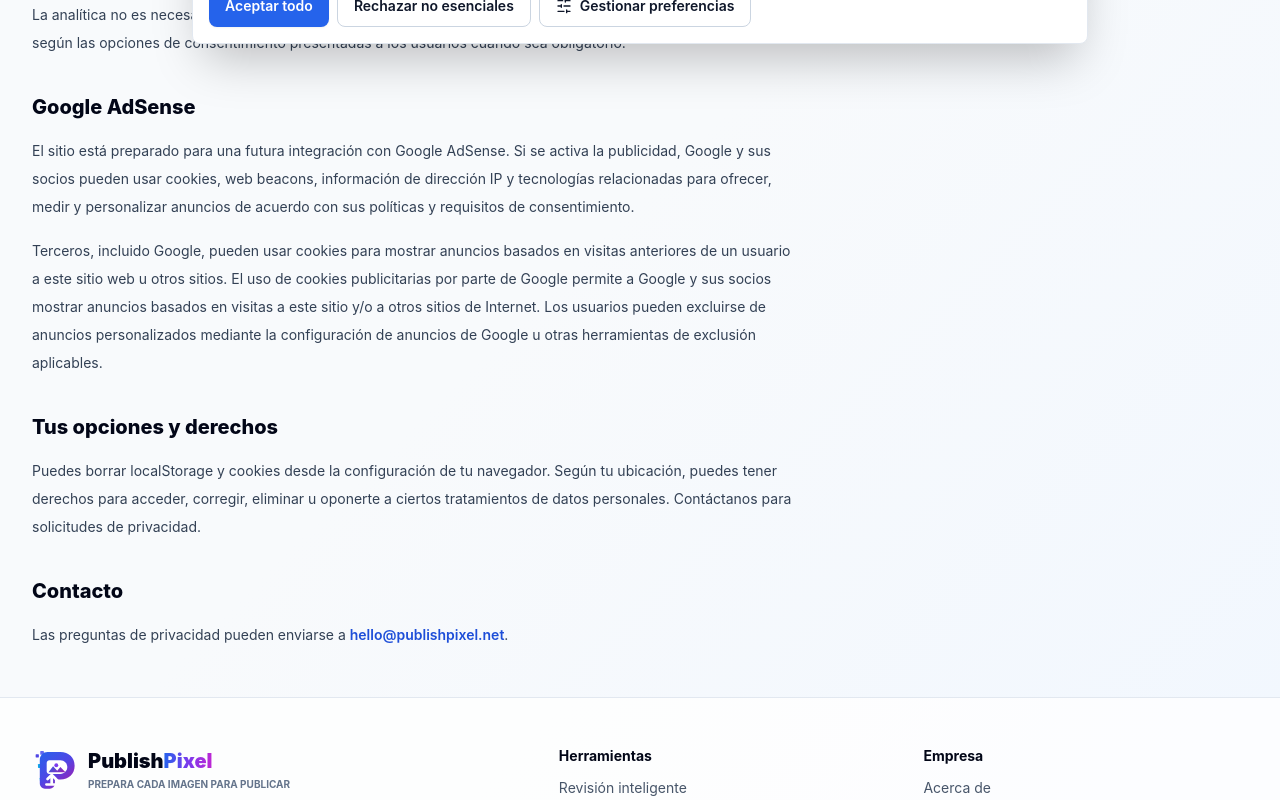
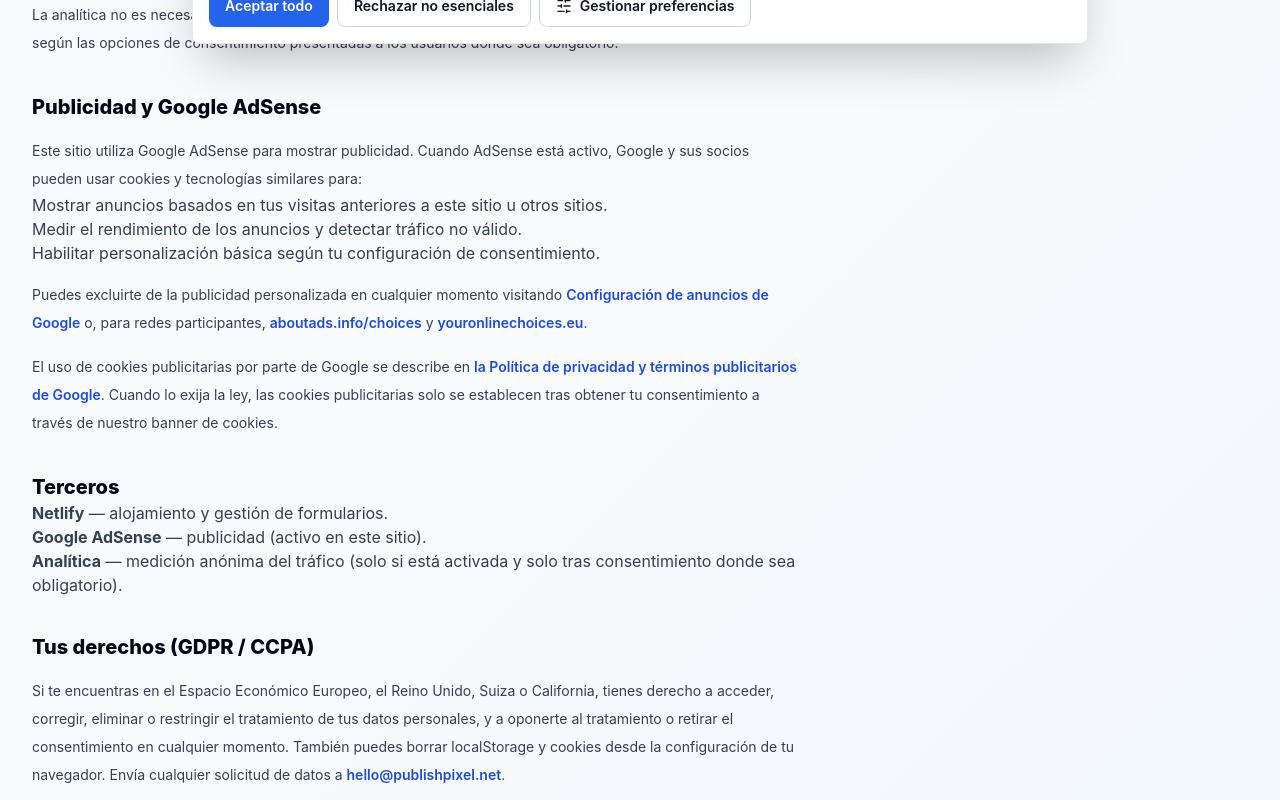
Before and after one commit to alfagnesis301/imageready-tools, a Next.js app: page /es/privacy-policy in a window 1280 px wide. Shown: the part 740-1540 px from the top of the page. Built offline with nearby package versions, Linux system fonts and the light colour scheme; no server answers.

Commit message:
Update Spanish pages: about, contact, privacy policy, cookie policy

```diff
--- a/app/es/about/page.tsx
+++ b/app/es/about/page.tsx
@@ -3,7 +3,7 @@
 export const metadata = createPageMetadata({
   title: "Acerca de",
   description:
-    "Conoce PublishPixel, una utilidad privada en navegador para preparar imágenes antes de publicarlas.",
+    "Acerca de PublishPixel: quién está detrás, proceso editorial y cómo ayudamos a preparar imágenes para publicar.",
   path: "/es/about",
   locale: "es"
 });
@@ -17,57 +17,107 @@
         <p>
           PublishPixel es una herramienta gratuita basada en navegador para personas que publican
           imágenes en sitios web, blogs, redes sociales, YouTube, páginas de e-commerce, emails y
-          contenido enfocado en SEO.
+          contenido enfocado en SEO. Nuestro objetivo es que la preparación de imágenes sea
+          práctica, rápida y privada, sin obligar a los creadores a subir sus archivos a servidores
+          desconocidos.
+        </p>
+
+        <h2>Nuestra misión</h2>
+        <p>
+          La mayoría de herramientas de imagen en línea se centran en una sola acción: comprimir,
+          redimensionar o convertir. PublishPixel se creó para cubrir el hueco entre esas
+          herramientas de acción única y el flujo de publicación real. Antes de que una imagen
+          aparezca en un blog, una ficha de e-commerce, una tarjeta Open Graph o una miniatura de
+          YouTube, hay que tomar muchas decisiones sobre dimensiones, peso, formato, texto
+          alternativo y metadatos. Nuestro Smart Image Publish Check reúne todas esas decisiones en
+          un solo lugar.
+        </p>
+
+        <h2>Quién está detrás de PublishPixel</h2>
+        <p>
+          PublishPixel está creado y mantenido por Ricardo Diaz, un desarrollador web independiente
+          con experiencia en SEO técnico y publicación de contenidos. Esa experiencia práctica da
+          forma a cada recomendación que ofrece la herramienta.
         </p>
         <p>
-          La filosofía del producto es simple: preparar imágenes debe ser práctico, rápido y
-          privado. Smart Image Publish Check ofrece una puntuación estimada de preparación, explica
-          qué aspectos están bien y señala posibles problemas como archivos demasiado pesados,
-          dimensiones pequeñas, proporciones inadecuadas o formatos que pueden no encajar con el
-          destino elegido.
+          Puedes contactar con Ricardo en{" "}
+          <a href="mailto:hello@publishpixel.net">hello@publishpixel.net</a> para preguntas
+          editoriales, solicitudes de colaboración o comentarios sobre la herramienta.
         </p>
-        <h2>Flujo centrado en la privacidad</h2>
+
+        <h2>Proceso editorial y metodología</h2>
+        <p>Nuestras guías y recomendaciones se basan en:</p>
+        <ul>
+          <li>
+            Documentación pública de las principales plataformas (Google Search Central, Meta
+            Business Help Center, YouTube Help, LinkedIn, Pinterest e Instagram).
+          </li>
+          <li>
+            Estándares web y directrices de accesibilidad del W3C, WHATWG y WAI.
+          </li>
+          <li>Pruebas prácticas con las herramientas y formatos descritos en cada artículo.</li>
+          <li>
+            Heurísticas de publicación validadas en flujos reales de CMS, e-commerce y redes
+            sociales.
+          </li>
+        </ul>
         <p>
-          El análisis principal de la imagen ocurre en tu navegador. PublishPixel no sube tu imagen a
-          un servidor para analizarla, no guarda imágenes de usuarios y solo usa localStorage para
-          preferencias como tema, consentimiento y último ajuste predefinido seleccionado.
+          Cada guía se revisa antes de publicarse y se actualiza cuando cambian los requisitos de
+          las plataformas. No hacemos promesas sobre posicionamiento SEO, aprobación publicitaria ni
+          resultados específicos de plataforma que la herramienta no puede influir. Consulta nuestra{" "}
+          <a href="/es/editorial-policy">Política editorial</a> para más detalles.
         </p>
-        <h2>Guías originales de publicación</h2>
+
+        <h2>Privacidad desde el diseño</h2>
         <p>
-          Además de la herramienta, PublishPixel publica guías prácticas sobre tamaño de imagen,
-          texto alternativo, metadatos, compresión, formatos y privacidad fotográfica. El contenido
-          está pensado para creadores reales y propietarios de sitios que necesitan revisiones
-          comprensibles antes de publicar.
+          El análisis principal de la imagen ocurre completamente en tu navegador usando la File
+          API, la Canvas API y la decodificación nativa de imágenes. PublishPixel no sube tus
+          imágenes a un servidor, no almacena imágenes de usuarios y no rastrea quién eres. Los
+          únicos datos guardados en tu navegador son tu tema, idioma, último ajuste predefinido y
+          estado de consentimiento, todo almacenado localmente via localStorage y eliminado al
+          limpiar los datos del navegador. Consulta nuestra{" "}
+          <a href="/es/privacy-policy">Política de privacidad</a> para más detalles.
         </p>
+
         <h2>Para quién es</h2>
         <p>
-          La herramienta está diseñada para bloggers, profesionales SEO, creadores, diseñadores,
-          estudiantes, equipos de producto, vendedores de e-commerce y pequeñas empresas que
-          necesitan una revisión rápida antes de publicar una imagen.
+          La herramienta está diseñada para bloggers, profesionales SEO, creadores de contenido,
+          diseñadores, estudiantes, equipos de producto, vendedores de e-commerce y pequeñas
+          empresas que necesitan una revisión rápida antes de publicar una imagen.
         </p>
+
         <h2>Cómo mantenemos recomendaciones responsables</h2>
         <p>
-          PublishPixel evita fingir que una revisión automática en navegador puede juzgar por
-          completo la calidad visual, derechos de autor, potencial de posicionamiento SEO o
-          aprobación final de una plataforma. La herramienta se centra en señales que pueden revisarse
-          desde el archivo y el contexto elegido: dimensiones, proporción, peso, formato, estructura
-          del nombre de archivo, planificación del texto alternativo y opciones de exportación.
+          PublishPixel no pretende que una revisión automática en navegador pueda juzgar por
+          completo la calidad visual, los derechos de autor, el potencial de posicionamiento SEO o
+          la aprobación final de una plataforma. La herramienta se centra en señales verificables
+          desde el propio archivo y el contexto de publicación elegido: dimensiones, proporción,
+          peso, formato, estructura del nombre de archivo, planificación del texto alternativo y
+          opciones de exportación.
         </p>
         <p>
-          Nuestras guías están escritas para decisiones prácticas de publicación, no para promesas
-          exageradas. Cuando importe una plataforma, campaña de cliente, requisito de accesibilidad o
-          contexto legal, conviene verificar también los requisitos oficiales antes de publicar.
+          Cuando importe el lanzamiento en una plataforma, una campaña de cliente, un requisito de
+          accesibilidad o un contexto legal, conviene verificar siempre los requisitos oficiales
+          actuales antes de publicar.
         </p>
+
         <h2>Qué no hace PublishPixel</h2>
-        <ul className="mt-4 grid gap-3 text-sm leading-7 text-slate-700 dark:text-slate-300">
-          <li>No garantiza posicionamiento SEO.</li>
-          <li>No verifica propiedad de derechos de autor ni permisos de uso de imagen.</li>
+        <ul>
+          <li>No garantiza posicionamiento SEO ni resultados de tráfico orgánico.</li>
+          <li>No verifica propiedad de derechos de autor ni licencias de imagen.</li>
           <li>No promete aprobación en plataformas sociales, buscadores o sistemas publicitarios.</li>
-          <li>
-            No reemplaza la revisión humana de contenido visual, legibilidad, calidad de marca o
-            riesgo legal.
-          </li>
+          <li>No reemplaza la revisión humana de contenido visual, calidad de marca o riesgo legal.</li>
+          <li>No almacena, comparte ni vende tus imágenes ni tus datos.</li>
         </ul>
+
+        <h2>Cómo se financia PublishPixel</h2>
+        <p>
+          PublishPixel es gratuito. Para mantenerlo gratis y seguir desarrollando nuevas
+          funcionalidades, el sitio puede mostrar publicidad a través de Google AdSense y puede
+          publicar enlaces de afiliado claramente etiquetados dentro de las guías. No aceptamos
+          pagos para alterar recomendaciones editoriales, y las reseñas y listas de verificación se
+          escriben de forma independiente a cualquier anunciante.
+        </p>
       </article>
     </section>
   );
--- a/app/es/contact/page.tsx
+++ b/app/es/contact/page.tsx
@@ -5,35 +5,92 @@
 export const metadata = createPageMetadata({
   title: "Contacto",
   description:
-    "Contacta con PublishPixel para informar errores, sugerir mejoras o hacer preguntas de privacidad.",
+    "Contacta con PublishPixel — comparte comentarios, informa un error o pregunta sobre privacidad.",
   path: "/es/contact",
   locale: "es"
 });
 
 export default function SpanishContactPage() {
   return (
-    <section className="shell grid gap-8 py-12 lg:grid-cols-[0.8fr_1.2fr]">
-      <div>
-        <p className="label">Contacto</p>
-        <h1 className="mt-3 text-4xl font-extrabold tracking-normal text-slate-950 dark:text-white">
-          Contactar con PublishPixel
-        </h1>
-        <p className="mt-5 text-sm leading-7 text-slate-600 dark:text-slate-400">
-          Comparte comentarios, informa de un error o haz una pregunta sobre privacidad. Los
-          mensajes se gestionan mediante Netlify Forms y pueden reenviarse al buzón del sitio.
-        </p>
-        <p className="mt-4 text-sm leading-7 text-slate-600 dark:text-slate-400">
-          No envíes archivos confidenciales ni imágenes privadas a través del formulario. Para
-          consultas de privacidad, escribe a hello@publishpixel.net.
-        </p>
-        <p className="mt-4 text-sm font-semibold text-slate-700 dark:text-slate-300">
-          Email:{" "}
-          <a className="text-blue-700 hover:underline dark:text-blue-300" href={`mailto:${CONTACT_EMAIL}`}>
-            {CONTACT_EMAIL}
-          </a>
-        </p>
+    <section className="shell py-12">
+      <div className="grid gap-10 lg:grid-cols-[1fr_1.2fr]">
+        <article className="legal-doc">
+          <p className="label">Contacto</p>
+          <h1>Contactar con PublishPixel</h1>
+          <p>
+            Leemos todos los mensajes. Ya sea para informar un error, solicitar una función,
+            hacer una pregunta de privacidad o compartir comentarios editoriales sobre una de
+            nuestras guías, esta es la página correcta.
+          </p>
+
+          <h2>Email</h2>
+          <p>
+            La forma más rápida de contactarnos es por email en{" "}
+            <a href={`mailto:${CONTACT_EMAIL}`}>{CONTACT_EMAIL}</a>. Intentamos responder en
+            un plazo de 3 días hábiles. Para problemas urgentes de privacidad o seguridad,
+            añade <strong>[Privacidad]</strong> o <strong>[Seguridad]</strong> en el asunto.
+          </p>
+
+          <h2>Lo que puedes escribirnos</h2>
+          <ul>
+            <li>
+              <strong>Errores</strong> — si algo no funciona como se describe en la herramienta
+              o una guía.
+            </li>
+            <li>
+              <strong>Solicitudes de funciones</strong> — nuevos ajustes, nuevos formatos de
+              exportación, nuevas guías.
+            </li>
+            <li>
+              <strong>Comentarios editoriales</strong> — correcciones, aclaraciones o
+              actualizaciones para cualquier guía publicada.
+            </li>
+            <li>
+              <strong>Preguntas de privacidad y datos</strong> — cómo se gestionan los datos,
+              solicitudes bajo GDPR o CCPA.
+            </li>
+            <li>
+              <strong>Prensa, colaboraciones y publicidad</strong> — propuestas de colaboración
+              o consultas de medios.
+            </li>
+          </ul>
+
+          <h2>Lo que no podemos ayudarte</h2>
+          <ul>
+            <li>
+              Revisar o aprobar imágenes para plataformas específicas — solo la propia plataforma
+              puede hacerlo.
+            </li>
+            <li>
+              Recuperar imágenes o archivos perdidos. PublishPixel nunca almacena tus imágenes en
+              un servidor.
+            </li>
+            <li>
+              Consultoría SEO ni garantías de posicionamiento. Nuestras guías son educativas, no
+              asesoramiento personalizado.
+            </li>
+          </ul>
+
+          <h2>Operador</h2>
+          <address>
+            Ricardo Diaz
+            <br />
+            <a href={`mailto:${CONTACT_EMAIL}`}>{CONTACT_EMAIL}</a>
+            <br />
+            Reino Unido
+          </address>
+        </article>
+
+        <div>
+          <p className="label mb-4">Enviar un mensaje</p>
+          <p className="mb-5 text-sm leading-7 text-slate-600 dark:text-slate-400">
+            Los mensajes enviados a través del formulario se gestionan mediante Netlify Forms y
+            se reenvían a nuestra bandeja de entrada. Por favor, no envíes imágenes confidenciales
+            ni archivos privados a través de este formulario.
+          </p>
+          <ContactForm />
+        </div>
       </div>
-      <ContactForm />
     </section>
   );
 }
--- a/app/es/cookie-policy/page.tsx
+++ b/app/es/cookie-policy/page.tsx
@@ -3,7 +3,8 @@
 
 export const metadata = createPageMetadata({
   title: "Política de cookies",
-  description: "Política de cookies y localStorage de PublishPixel.",
+  description:
+    "Política de cookies de PublishPixel, incluyendo cookies publicitarias de Google AdSense.",
   path: "/es/cookie-policy",
   locale: "es"
 });
@@ -14,45 +15,85 @@
       <article className="legal-doc">
         <p className="label">Legal</p>
         <h1>Política de cookies</h1>
-        <p>Última actualización: 30 de abril de 2026</p>
+        <p>Última actualización: 3 de mayo de 2026</p>
+
         <h2>Almacenamiento esencial</h2>
         <p>
-          PublishPixel puede usar localStorage para preferencias esenciales como tema, estado de
-          consentimiento y último ajuste predefinido seleccionado. Esto hace que la herramienta sea más cómoda
-          sin guardar imágenes.
+          PublishPixel usa localStorage para preferencias esenciales como tema, estado de
+          consentimiento y último ajuste predefinido seleccionado. Esto hace la herramienta más
+          cómoda sin guardar imágenes.
         </p>
+
         <h2>Cookies publicitarias</h2>
         <p>
-          Las cookies publicitarias no son necesarias para que la herramienta funcione. Si Google
-          AdSense se activa en el futuro, se pueden usar cookies publicitarias o tecnologías
-          similares de acuerdo con las políticas de Google y los requisitos de consentimiento
-          aplicables.
+          Este sitio usa Google AdSense para mostrar publicidad. Si aceptas las cookies
+          publicitarias en nuestro banner de consentimiento, pueden establecerse las siguientes
+          cookies e identificadores:
         </p>
+        <table>
+          <thead>
+            <tr>
+              <th>Nombre</th>
+              <th>Proveedor</th>
+              <th>Finalidad</th>
+              <th>Duración</th>
+            </tr>
+          </thead>
+          <tbody>
+            <tr>
+              <td>__gads</td>
+              <td>Google</td>
+              <td>Usada por AdSense para mostrar y medir anuncios.</td>
+              <td>Hasta 13 meses</td>
+            </tr>
+            <tr>
+              <td>__gpi</td>
+              <td>Google</td>
+              <td>Usada por AdSense para personalización y control de frecuencia de anuncios.</td>
+              <td>Hasta 13 meses</td>
+            </tr>
+            <tr>
+              <td>IDE / NID</td>
+              <td>Google (DoubleClick)</td>
+              <td>Medición de anuncios y personalización básica.</td>
+              <td>Hasta 13 meses</td>
+            </tr>
+          </tbody>
+        </table>
         <p>
-          Terceros, incluido Google, pueden usar cookies para mostrar anuncios basados en visitas
-          anteriores a este sitio web u otros sitios. Cuando sea necesario, PublishPixel debería usar
-          una plataforma de gestión de consentimiento certificada por Google antes de cargar
-          publicidad personalizada para usuarios del Reino Unido, EEE o Suiza.
+          Puedes gestionar o desactivar las cookies publicitarias desde la configuración de tu
+          navegador, nuestro banner de cookies o{" "}
+          <a
+            href="https://www.google.com/settings/ads"
+            target="_blank"
+            rel="noopener noreferrer"
+          >
+            Configuración de anuncios de Google
+          </a>
+          .
         </p>
+
         <h2>Consentimiento publicitario</h2>
         <p>
-          Si PublishPixel muestra anuncios de Google, los usuarios de regiones donde el
-          consentimiento es obligatorio pueden ver un mensaje antes de usar cookies publicitarias o
-          funciones de publicidad personalizada. Para usuarios del EEE, Reino Unido y Suiza,
-          aspiramos a usar una CMP certificada por Google integrada con IAB Transparency and Consent
-          Framework cuando sea necesario.
+          Para usuarios del EEE, el Reino Unido y Suiza, las cookies publicitarias solo se
+          establecen tras obtener tu consentimiento a través de nuestro banner de cookies.
+          Aspiramos a usar una plataforma de gestión de consentimiento certificada por Google
+          integrada con el IAB Transparency and Consent Framework donde sea obligatorio.
         </p>
+
         <h2>Cookies de analítica</h2>
         <p>
-          La analítica es opcional. Si se añade, el sitio debería respetar las opciones de
-          consentimiento antes de cargar scripts de analítica no esenciales cuando sea obligatorio.
+          La analítica es opcional. Si se añade, el sitio respetará las opciones de consentimiento
+          antes de cargar scripts de analítica no esenciales donde sea obligatorio.
         </p>
+
         <h2>Gestionar consentimiento</h2>
         <p>
-          El banner de cookies permite aceptar todo, rechazar almacenamiento no esencial o gestionar
-          preferencias. También puedes borrar cookies y localStorage desde la configuración de tu
-          navegador.
+          El banner de cookies permite aceptar todo, rechazar cookies no esenciales o gestionar
+          preferencias individualmente. También puedes borrar cookies y localStorage desde la
+          configuración de tu navegador en cualquier momento.
         </p>
+
         <h2>Contacto</h2>
         <p>
           Las preguntas sobre cookies pueden enviarse a{" "}
--- a/app/es/privacy-policy/page.tsx
+++ b/app/es/privacy-policy/page.tsx
@@ -4,7 +4,7 @@
 export const metadata = createPageMetadata({
   title: "Política de privacidad",
   description:
-    "Política de privacidad de PublishPixel, incluyendo análisis local de imágenes, localStorage, consentimiento y preparación para AdSense.",
+    "Política de privacidad de PublishPixel — análisis local de imágenes, Google AdSense, derechos GDPR y CCPA.",
   path: "/es/privacy-policy",
   locale: "es"
 });
@@ -15,52 +15,106 @@
       <article className="legal-doc">
         <p className="label">Legal</p>
         <h1>Política de privacidad</h1>
-        <p>Última actualización: 30 de abril de 2026</p>
+        <p>Última actualización: 3 de mayo de 2026</p>
+
         <h2>Qué procesa PublishPixel</h2>
         <p>
           PublishPixel procesa localmente en tu navegador los archivos de imagen que eliges para
           calcular dimensiones, proporción, tamaño del archivo, formato, compresión estimada y
           recomendaciones de publicación.
         </p>
+
         <h2>Las imágenes se analizan localmente</h2>
         <p>
           La aplicación no sube tus imágenes a un servidor para analizarlas. No almacena tus
-          imágenes, no conserva copias de imágenes exportadas y no envía el contenido de la imagen a
-          servicios externos de análisis visual.
+          imágenes, no conserva copias de imágenes exportadas y no envía el contenido de la imagen
+          a servicios externos de análisis visual.
         </p>
+
         <h2>LocalStorage</h2>
         <p>
           La aplicación puede usar localStorage para preferencias como tema, opciones de
-          consentimiento y último ajuste predefinido de publicación seleccionado. localStorage no se usa para
+          consentimiento y último ajuste predefinido seleccionado. localStorage no se usa para
           guardar imágenes.
         </p>
+
         <h2>Analítica</h2>
         <p>
-          La analítica no es necesaria para que la herramienta funcione. Si se añade analítica en el
-          futuro, debería cargarse según las opciones de consentimiento presentadas a los usuarios
-          cuando sea obligatorio.
+          La analítica no es necesaria para que la herramienta funcione. Si se añade en el futuro,
+          se cargará únicamente según las opciones de consentimiento presentadas a los usuarios
+          donde sea obligatorio.
         </p>
-        <h2>Google AdSense</h2>
+
+        <h2>Publicidad y Google AdSense</h2>
         <p>
-          El sitio está preparado para una futura integración con Google AdSense. Si se activa la
-          publicidad, Google y sus socios pueden usar cookies, web beacons, información de dirección
-          IP y tecnologías relacionadas para ofrecer, medir y personalizar anuncios de acuerdo con
-          sus políticas y requisitos de consentimiento.
+          Este sitio utiliza Google AdSense para mostrar publicidad. Cuando AdSense está activo,
+          Google y sus socios pueden usar cookies y tecnologías similares para:
+        </p>
+        <ul>
+          <li>Mostrar anuncios basados en tus visitas anteriores a este sitio u otros sitios.</li>
+          <li>Medir el rendimiento de los anuncios y detectar tráfico no válido.</li>
+          <li>Habilitar personalización básica según tu configuración de consentimiento.</li>
+        </ul>
+        <p>
+          Puedes excluirte de la publicidad personalizada en cualquier momento visitando{" "}
+          <a
+            href="https://www.google.com/settings/ads"
+            target="_blank"
+            rel="noopener noreferrer"
+          >
+            Configuración de anuncios de Google
+          </a>
+          {" "}o, para redes participantes,{" "}
+          <a
+            href="https://www.aboutads.info/choices/"
+            target="_blank"
+            rel="noopener noreferrer"
+          >
+            aboutads.info/choices
+          </a>
+          {" "}y{" "}
+          <a
+            href="https://www.youronlinechoices.eu/"
+            target="_blank"
+            rel="noopener noreferrer"
+          >
+            youronlinechoices.eu
+          </a>
+          .
         </p>
         <p>
-          Terceros, incluido Google, pueden usar cookies para mostrar anuncios basados en visitas
-          anteriores de un usuario a este sitio web u otros sitios. El uso de cookies publicitarias
-          por parte de Google permite a Google y sus socios mostrar anuncios basados en visitas a
-          este sitio y/o a otros sitios de Internet. Los usuarios pueden excluirse de anuncios
-          personalizados mediante la configuración de anuncios de Google u otras herramientas de
-          exclusión aplicables.
+          El uso de cookies publicitarias por parte de Google se describe en{" "}
+          <a
+            href="https://policies.google.com/technologies/ads"
+            target="_blank"
+            rel="noopener noreferrer"
+          >
+            la Política de privacidad y términos publicitarios de Google
+          </a>
+          . Cuando lo exija la ley, las cookies publicitarias solo se establecen tras obtener tu
+          consentimiento a través de nuestro banner de cookies.
         </p>
-        <h2>Tus opciones y derechos</h2>
+
+        <h2>Terceros</h2>
+        <ul>
+          <li><strong>Netlify</strong> — alojamiento y gestión de formularios.</li>
+          <li><strong>Google AdSense</strong> — publicidad (activo en este sitio).</li>
+          <li>
+            <strong>Analítica</strong> — medición anónima del tráfico (solo si está activada y
+            solo tras consentimiento donde sea obligatorio).
+          </li>
+        </ul>
+
+        <h2>Tus derechos (GDPR / CCPA)</h2>
         <p>
-          Puedes borrar localStorage y cookies desde la configuración de tu navegador. Según tu
-          ubicación, puedes tener derechos para acceder, corregir, eliminar u oponerte a ciertos
-          tratamientos de datos personales. Contáctanos para solicitudes de privacidad.
+          Si te encuentras en el Espacio Económico Europeo, el Reino Unido, Suiza o California,
+          tienes derecho a acceder, corregir, eliminar o restringir el tratamiento de tus datos
+          personales, y a oponerte al tratamiento o retirar el consentimiento en cualquier momento.
+          También puedes borrar localStorage y cookies desde la configuración de tu navegador.
+          Envía cualquier solicitud de datos a{" "}
+          <a href={`mailto:${CONTACT_EMAIL}`}>{CONTACT_EMAIL}</a>.
         </p>
+
         <h2>Contacto</h2>
         <p>
           Las preguntas de privacidad pueden enviarse a{" "}
```
